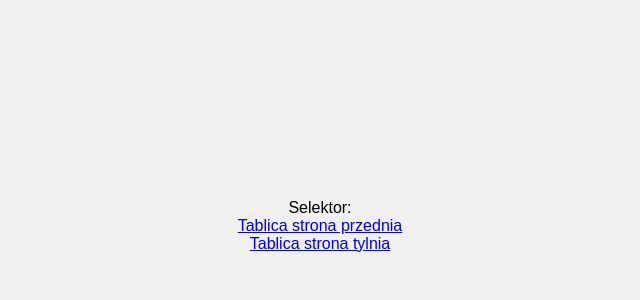
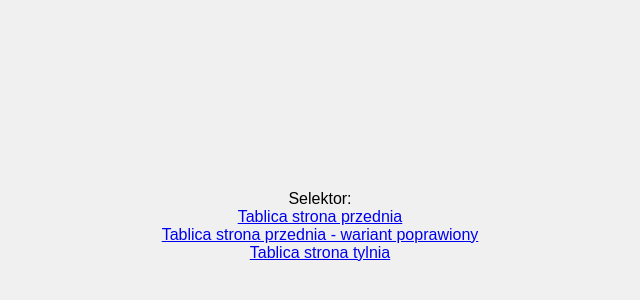
Before and after one commit to AdakanUwU/tablicaMPK, a plain HTML site: page index.html in a window 1280 px wide. Shown: the part 174-474 px from the top of the page, without its empty margins (320-960 px from the left). Drawn offline with Linux system fonts and the light colour scheme.

Commit message:
Update index.html

```diff
--- a/index.html
+++ b/index.html
@@ -92,6 +92,7 @@
 <body>
     Selektor:
     <a href="przod.html">Tablica strona przednia</a>
+    <a href="przod.html">Tablica strona przednia - wariant poprawiony</a>
     <a href="tyl.html">Tablica strona tylnia</a>
     </body>
 </html>
```
